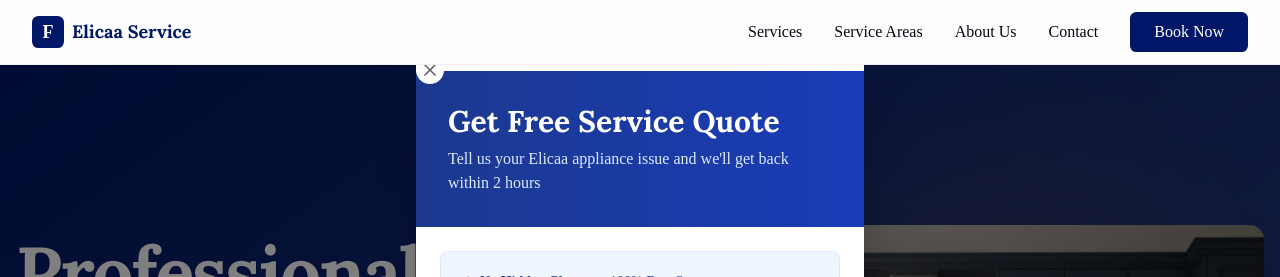
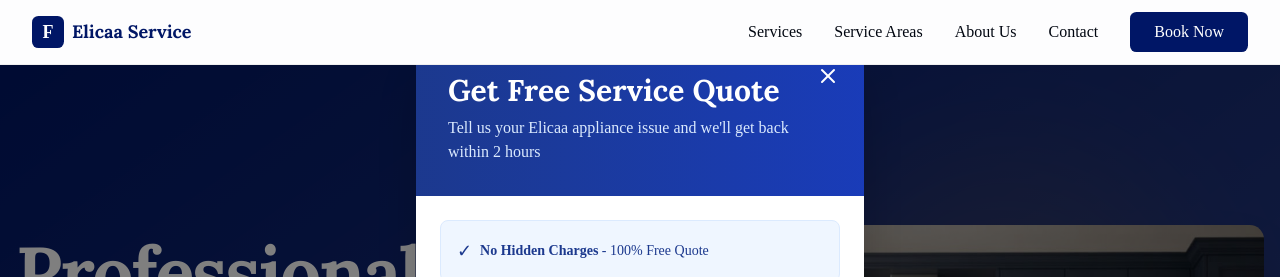
Before and after one commit to shrinivasspatil/Elica, a Next.js app: page / in a window 1280 px wide. Shown: the top 277 px of the page. Built offline with nearby package versions, Linux system fonts and the light colour scheme; no server answers.

Commit message:
Fix: Move close button to header with proper absolute positioning and white color

```diff
--- a/components/lead-capture-modal.tsx
+++ b/components/lead-capture-modal.tsx
@@ -110,16 +110,16 @@ export function LeadCaptureModal({ isOpen: externalIsOpen, onOpenChange }: LeadC
       {isOpen && (
         <div className="fixed inset-0 bg-black/50 z-50 flex items-center justify-center p-3 sm:p-4">
           <div className="bg-white rounded-xl shadow-2xl w-full max-w-md max-h-[90vh] overflow-y-auto relative animate-in fade-in zoom-in-95">
-            {/* Close Button */}
-            <button
-              onClick={handleClose}
-              className="sticky top-4 right-4 text-muted-foreground hover:text-foreground z-10 bg-background rounded-full p-1"
-            >
-              <X className="w-5 h-5" />
-            </button>
-
             {/* Attractive Header */}
-            <div className="bg-gradient-to-r from-blue-900 to-blue-800 text-white p-6 sm:p-8">
+            <div className="bg-gradient-to-r from-blue-900 to-blue-800 text-white p-6 sm:p-8 relative">
+              {/* Close Button */}
+              <button
+                onClick={handleClose}
+                className="absolute top-4 right-4 text-white hover:bg-white/20 rounded-full p-2 transition-colors"
+                aria-label="Close"
+              >
+                <X className="w-6 h-6" />
+              </button>
               <h2 className="text-2xl sm:text-3xl font-bold font-serif mb-2">Get Free Service Quote</h2>
               <p className="text-blue-100 text-sm sm:text-base">Tell us your Elicaa appliance issue and we'll get back within 2 hours</p>
             </div>
```
